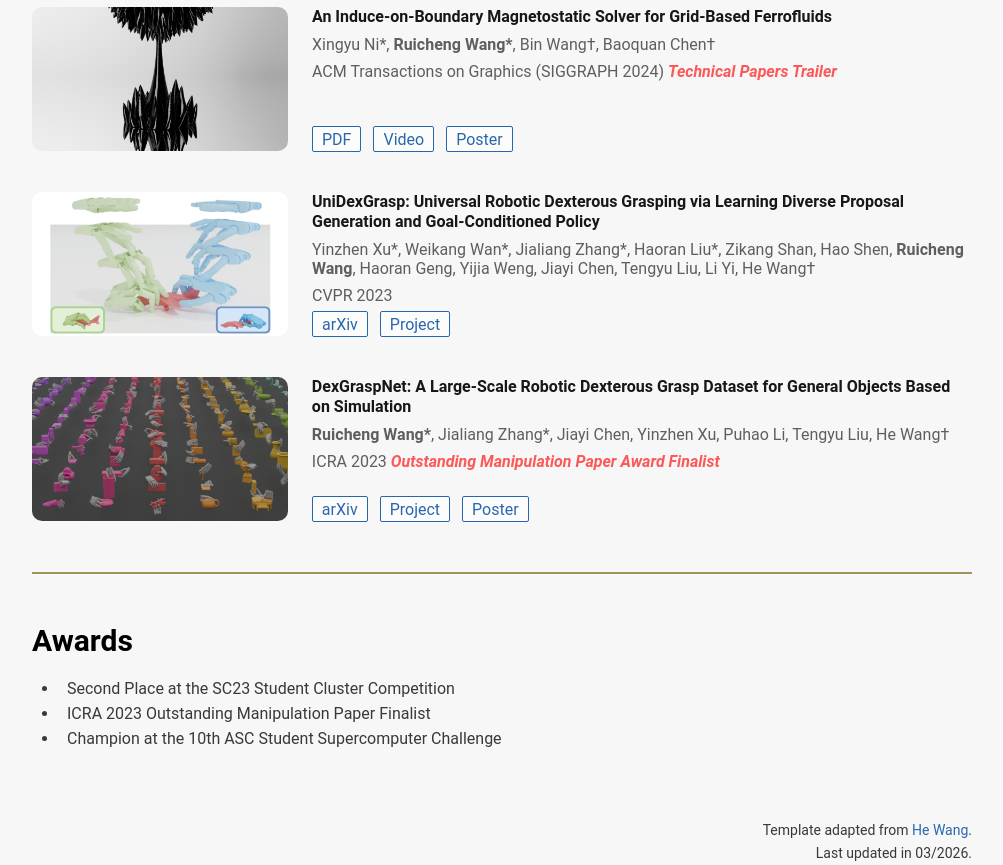
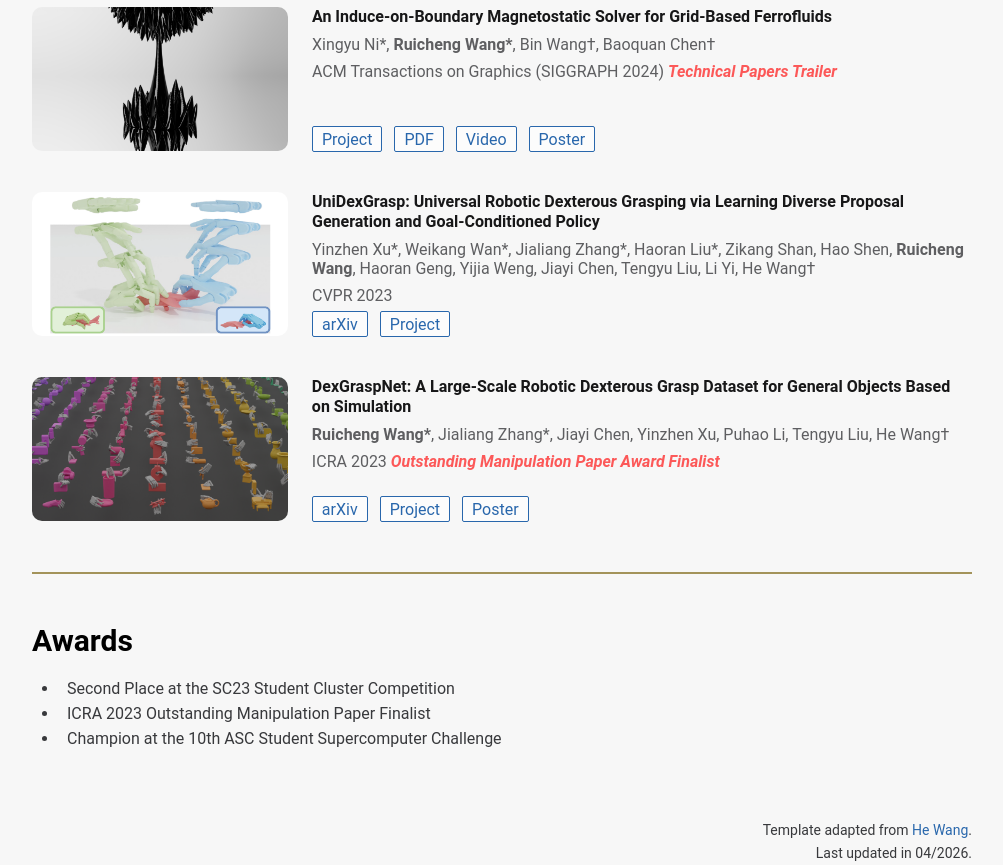
Before and after one commit to wrc042/wrc042.github.io, a plain HTML site: page index.html in a window 1280 px wide. Shown: the part 1120-1985 px from the top of the page, without its empty margins (138-1141 px from the left). Drawn offline with Linux system fonts and the light colour scheme.

Commit message:
update project page

```diff
--- a/index.html
+++ b/index.html
@@ -118,6 +118,7 @@
                 ACM Transactions on Graphics (SIGGRAPH 2024) <i style="color: red;"><b>Technical Papers Trailer</b></i>
               </p>
               <div class="button">
+                <a href="https://ferrofluid-simulation.github.io">Project</a>
                 <a href="./assets/sig24magnetic.pdf">PDF</a>
                 <a href="https://youtu.be/XFkFnVEyLj8">Video</a>
                 <a href="./assets/sig24poster.pdf">Poster</a>
@@ -188,7 +189,7 @@
             <li>Champion at the 10th ASC Student Supercomputer Challenge</li>
             <li></li>
           </ul>
-          <p style="text-align: right;font-size: 14px;">Template adapted from <a href="https://hughw19.github.io/" style="font-size: 14px;">He Wang</a>.<br>Last updated in 03/2026.</p>
+          <p style="text-align: right;font-size: 14px;">Template adapted from <a href="https://hughw19.github.io/" style="font-size: 14px;">He Wang</a>.<br>Last updated in 04/2026.</p>
         </div>
       </div>
     </div>
```
